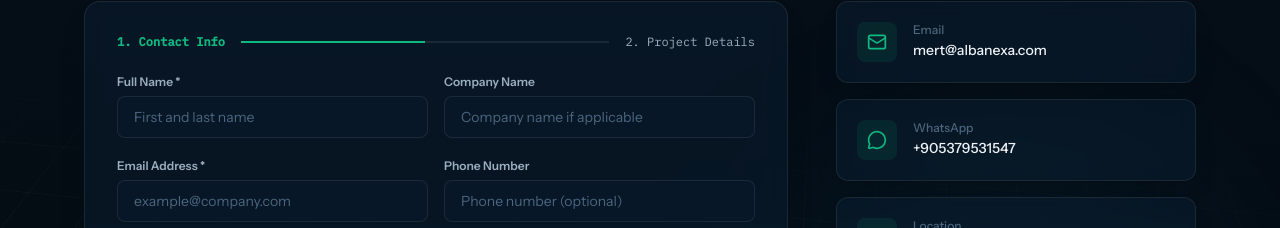
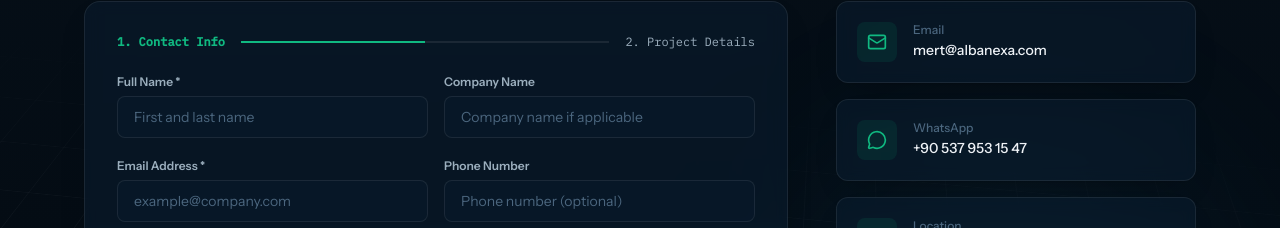
Before and after one commit to mertalban-ops/personal-brand-site, a Next.js app: page /iletisim in a window 1280 px wide. Shown: the part 567-795 px from the top of the page. Built offline with nearby package versions, Linux system fonts and the light colour scheme.

Commit message:
fix: format WhatsApp number display, fix hardcoded placeholder number
Co-Authored-By: Claude Sonnet 4.6 <noreply@anthropic.com>

```diff
--- a/app/cozumler/web-siteleri/WebSiteleriClient.tsx
+++ b/app/cozumler/web-siteleri/WebSiteleriClient.tsx
@@ -488,7 +488,7 @@ export default function WebSiteleriClient() {
               {c.finalPrimary}
             </Link>
             <a
-              href="https://wa.me/905000000000"
+              href="https://wa.me/905379531547"
               target="_blank"
               rel="noopener noreferrer"
               className="rounded-lg border border-line bg-surface/30 px-6 py-3 font-medium text-ink transition-colors hover:border-accent/40 hover:text-accent inline-block"
--- a/app/iletisim/IletisimClient.tsx
+++ b/app/iletisim/IletisimClient.tsx
@@ -128,7 +128,7 @@ export default function IletisimClient() {
                         {c.whatsappLabel}
                       </p>
                       <p className="text-sm text-ink font-medium">
-                        +{contact.whatsapp}
+                        +90 537 953 15 47
                       </p>
                     </div>
                   </a>
```
